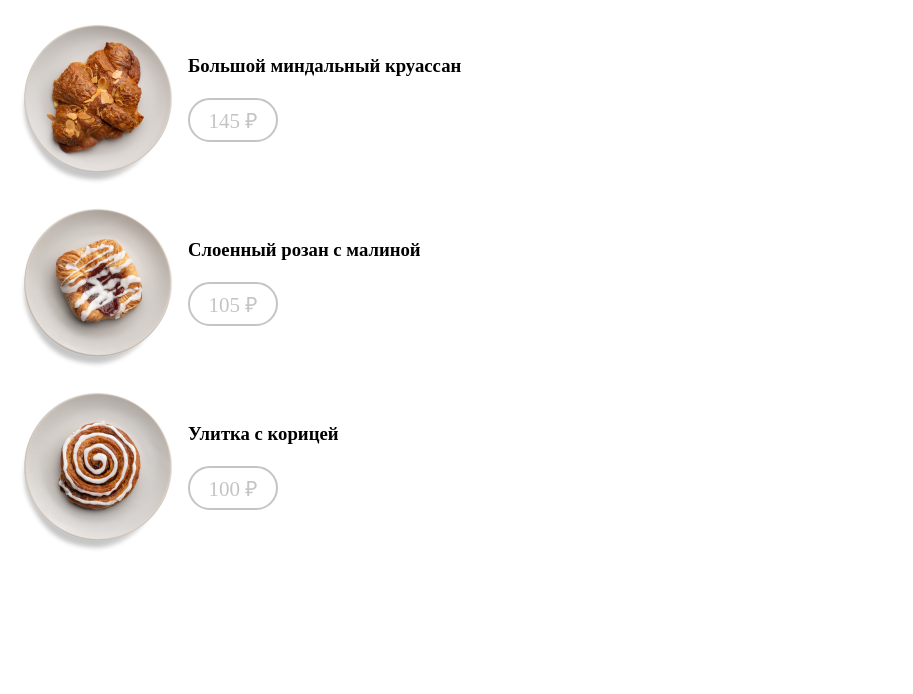
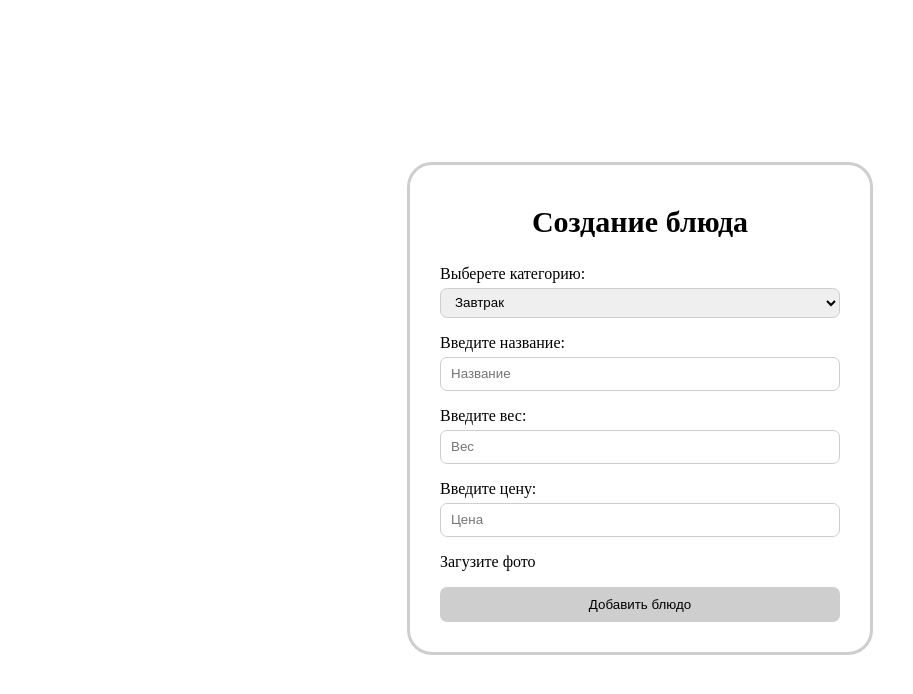
Before and after one commit to SvetlaZ/test, a React (Create React App) app: page / in a window 1280 px wide. Shown: the top 694 px of the page, without its empty margins (0-913 px from the left). Built offline with nearby package versions, Linux system fonts and the light colour scheme.

Commit message:
feat: creat meal in db

```diff
--- a/src/App.js
+++ b/src/App.js
@@ -1,10 +1,11 @@
 import React from 'react';
-import MealList from '../src/conteiners/MealList/MealList';
+// import MealList from '../src/conteiners/MealList/MealList';
+import MealCreator from '../src/conteiners/MealCreator/MealCreator';
 
 function App() {
   return (
     <div>
-      <MealList />
+      <MealCreator />
     </div>
   );
 }
--- /dev/null
+++ b/src/conteiners/MealCreator/MealCreator.js
@@ -0,0 +1,85 @@
+import React, { useState, useCallback } from 'react';
+import axios from 'axios';
+import MealCreatorWrapper from './MealCreatorWrapper';
+
+const MealCreator = () => {
+  const [name, setName] = useState('');
+  const [weight, setWeight] = useState('');
+  const [price, setPrice] = useState('');
+
+  const createMealHandler = useCallback((event) => {
+    event.preventDefault();
+
+    axios.post('https://gotovo-test-9f899.firebaseio.com/meals.json', {
+      'name': name,
+      'weigth': weight,
+      'price': price
+    })
+      .then(response => {
+        console.log(response)
+      })
+      .catch(error => console.log(error))
+      ;
+
+    console.log(name);
+    console.log('создаем блюдо');
+  }, [name, weight, price]);
+
+  return (
+    <MealCreatorWrapper>
+      <div className="create">
+        <h2>Создание блюда</h2>
+
+        <form className="form-create">
+
+          <label><p>Выберете категорию:</p></label>
+          <select>
+            <option value="breakfast">Завтрак</option>
+            <option value="lunch">Обед</option>
+            <option value="dinner">Ужин</option>
+          </select>
+
+
+          <label htmlFor="name"><p>Введите название:</p></label>
+          <input
+            id="name"
+            type="text"
+            placeholder="Название"
+            value={name}
+            onChange={(event) => setName(event.target.value)}
+            className="form-create-input"
+          />
+
+          <label><p>Введите вес:</p></label>
+          <input
+            type="text"
+            placeholder="Вес"
+            value={weight}
+            onChange={(event) => setWeight(event.target.value)}
+            className="form-create-input"
+          />
+
+          <label><p>Введите цену:</p></label>
+          <input
+            type="text"
+            placeholder="Цена"
+            value={price}
+            onChange={(event) => setPrice(event.target.value)}
+            className="form-create-input"
+          />
+
+          <p>Загузите фото</p>
+
+          <button
+            onClick={createMealHandler}
+            className="btn-create"
+          >
+            Добавить блюдо
+            </button>
+        </form>
+      </div>
+    </MealCreatorWrapper>
+  )
+}
+
+export default MealCreator;
--- /dev/null
+++ b/src/conteiners/MealCreator/MealCreatorWrapper.js
@@ -0,0 +1,60 @@
+import styled from 'styled-components';
+
+const MealCreatorWrapper = styled.div`
+  width: 100%;
+  height: 100vh;
+  display: flex;
+  flex-direction: column;
+  justify-content: center;
+  align-items: center;
+
+  .create {
+    display: flex;
+    flex-direction: column;
+    justify-content: center;
+    align-items: center;
+    min-width: 300px;
+    border: 3px solid #cecece;
+    border-radius: 25px;
+    width: 400px;
+    padding: 30px;
+
+    h2 {
+      margin: 10px;
+      font-size: 30px;
+    }
+  }
+
+  .form-create {
+    display: flex;
+    flex-direction: column;
+    width: 100%;
+  }
+
+  label p {
+    margin-bottom: 5px;
+  }
+
+  .form-create-input, select {
+    height: 30px;
+    border-radius: 7px;
+    padding-left: 10px;
+    border: 1px solid #cecece;
+  }
+
+  .btn-create {
+    height: 35px;
+    border-radius: 7px;
+    border: none;
+    background-color: #cecece;
+    color: #000;
+  }
+
+  .btn-create:hover {
+    cursor: pointer;
+    color: #cecece;
+    background-color: #000;
+  }
+  `;
+
+export default MealCreatorWrapper;
--- a/src/conteiners/MealList/MealList.js
+++ b/src/conteiners/MealList/MealList.js
@@ -1,6 +1,7 @@
-import React from 'react';
+import React, { useEffect } from 'react';
 import Meal from '../Meal/Meal'
 import MealListWrapper from './MealListWrapper';
+import axios from 'axios';
 
 import croissant from './croissant.png';
 import rozan from './rozan.png';
@@ -25,6 +26,13 @@ const mealArr = [
 ]
 
 const MealList = () => {
+  useEffect(() => {
+    axios.get('https://gotovo-test-9f899.firebaseio.com/meal.json')
+      .then(response => {
+        console.log(response);
+      })
+  }, []);
+
   return (
     <MealListWrapper>
       {mealArr.map(({ name, src, price }, index) => {
```
